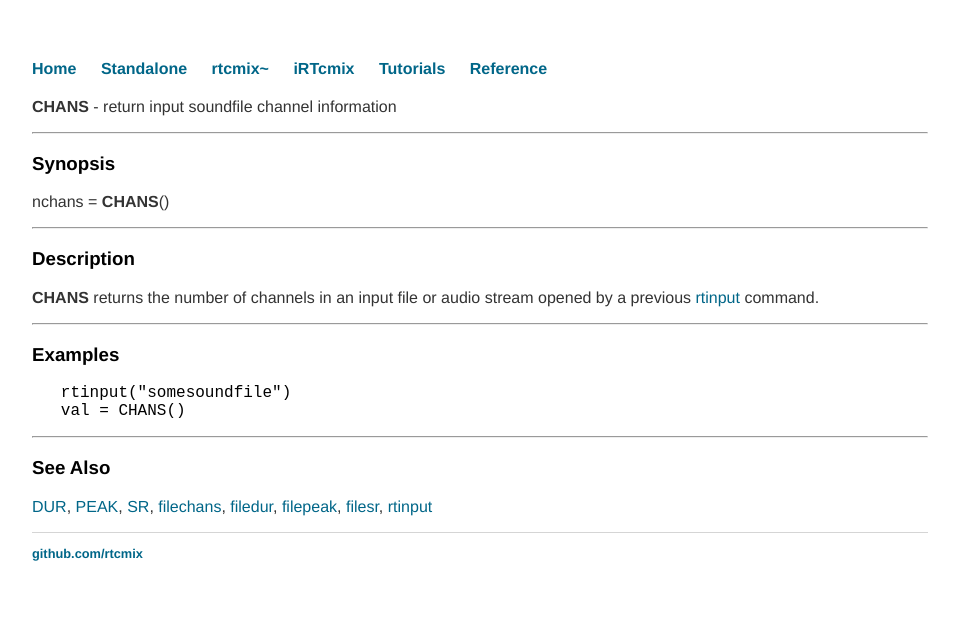
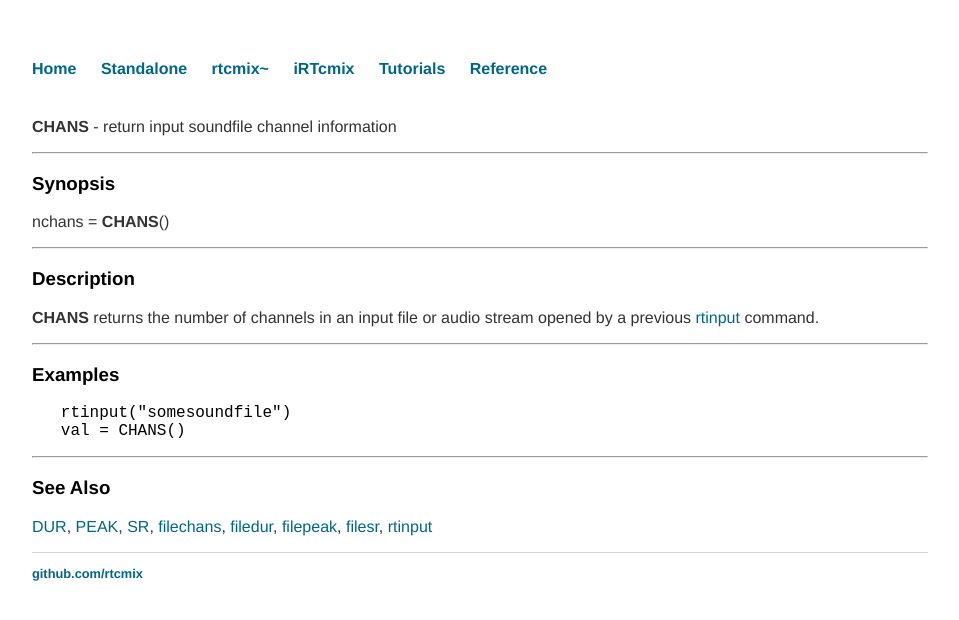
Before and after one commit to RTcmix/rtcmix.github.io, a Jekyll site: the page built from reference/scorefile/CHANS.md, in a window 1280 px wide. Shown: the top 620 px of the page, without its empty margins (160-1119 px from the left). Built offline with Jekyll 4.4.1, drawn with Linux system fonts in a browser that asks for light colours.

Commit message:
div container margine top value

```diff
--- a/css/ref.css
+++ b/css/ref.css
@@ -28,7 +28,7 @@ a:hover {
 }
 
 div.container {
-	margin-top: 20px;
+	margin-top: 40px;
 }
 
 h1 {
```
